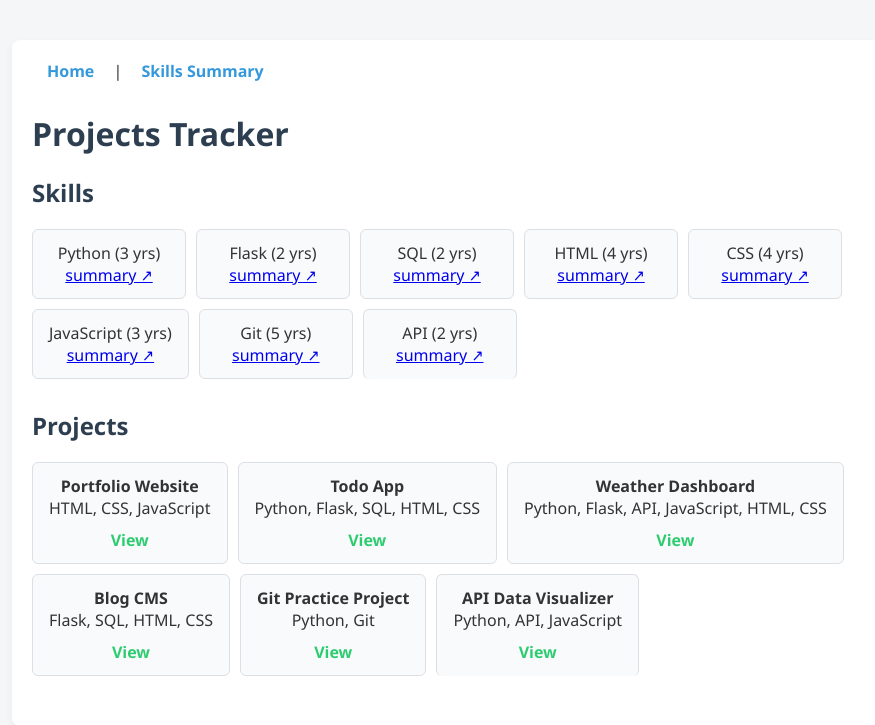
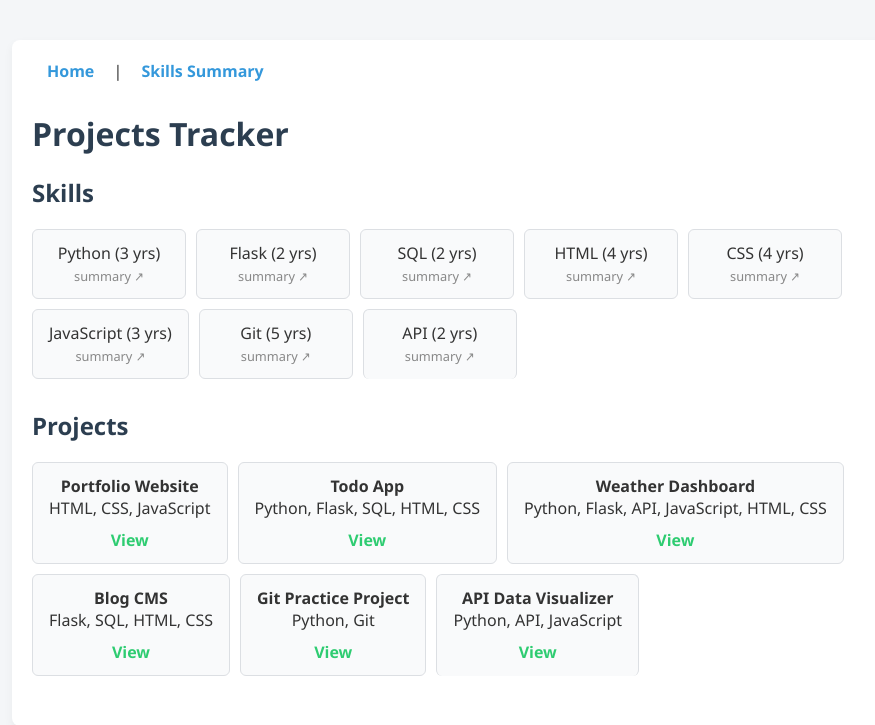
Before and after one commit to trrodenboughmcc/frontend-skills-tracker-python, a Flask app: page / in a window 1280 px wide. Shown: the top 725 px of the page, without its empty margins (128-1003 px from the left). Run offline with Flask 3, Linux system fonts and the light colour scheme.

Commit message:
Update styles.css

```diff
--- a/tracker_app/static/styles.css
+++ b/tracker_app/static/styles.css
@@ -108,3 +108,14 @@ button#clear-filter {
 button#clear-filter:hover {
     background-color: #c0392b;
 }
+
+.skill-link {
+  font-size: 0.8em;
+  color: #888;
+  text-decoration: none;
+}
+
+.skill-link:hover {
+  color: #3498db;
+  text-decoration: underline;
+}
```
